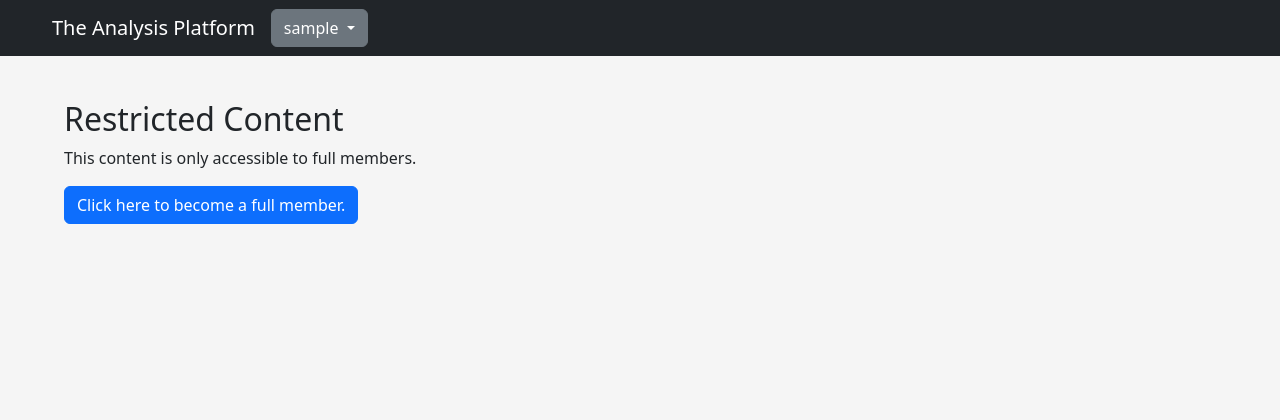
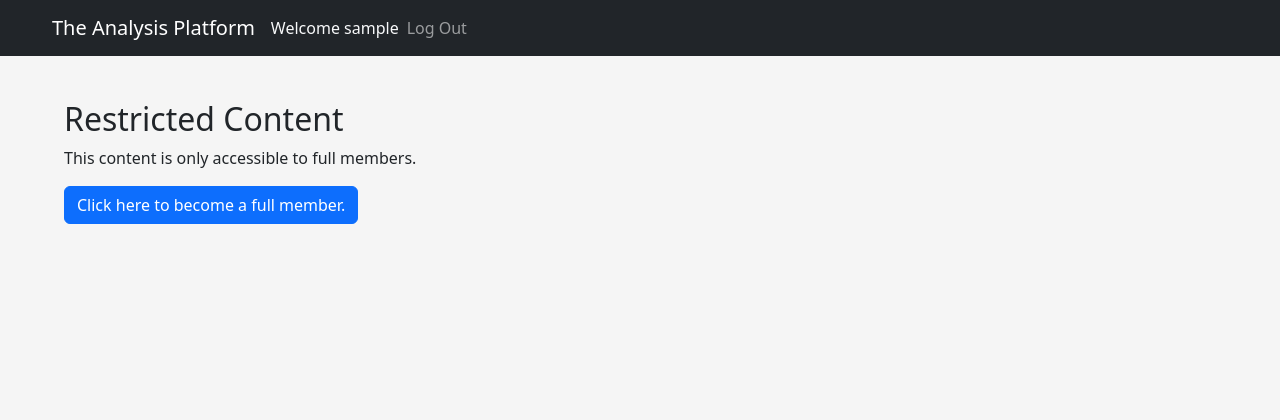
Before and after one commit to am-derrick/F_n_M-Platform, a Django app: page /macroeconomics/upgrade/ in a window 1280 px wide. Shown: the top 420 px of the page. Run offline with Django 5.2, Linux system fonts and the light colour scheme; the visitor is signed in with stand-in values (Sample User, id 1); parts of the project's set-up code (start-up, migrations or seed data) failed here and were passed over; some libraries are stand-ins or nearby versions; some web fonts are replaced.

Commit message:
add: custom logout that redirects to the login page

```diff
--- a/accounts/urls.py
+++ b/accounts/urls.py
@@ -1,9 +1,9 @@
 from django.urls import path
-from .views import home, signup, CustomLogoutView, CustomLoginView
+from .views import home, signup, custom_logout_view, CustomLoginView
 
 urlpatterns = [
     path('home/', home, name='home'),
     path('signup/', signup, name='signup'),
     path('login/', CustomLoginView.as_view(), name='login'),
-    path('logout/', CustomLogoutView.as_view(), name='logout'),
+    path('logout/', custom_logout_view, name='logout'),
 ]
--- a/analysis_platform/settings.py
+++ b/analysis_platform/settings.py
@@ -150,6 +150,9 @@ DEFAULT_AUTO_FIELD = 'django.db.models.BigAutoField'
 # Redirect to the home page after login
 LOGIN_REDIRECT_URL = '/accounts/home/'
 
+# logout redirect
+LOGOUT_REDIRECT_URL = '/login/'
+
 # Custom user with full member access
 AUTH_USER_MODEL = 'accounts.CustomUser'
 
--- a/templates/base.html
+++ b/templates/base.html
@@ -36,6 +36,17 @@
         .navbar {
             margin-bottom: 20px;
         }
+        .navbar-nav {
+            display: flex;
+            align-items: center;
+        }
+        .nav-item.username {
+            margin-right: auto;
+            text-align: center;
+        }
+        .nav-item.logout {
+            margin-left: auto;
+        }
 
         .footer {
             background-color: #343a40;
@@ -57,7 +68,7 @@
         }
 
         .breadcrumb {
-            background-color: #ffffff; /* White background for breadcrumbs */
+            background-color: #ffffff;
             border-radius: 0.25rem;
             padding: 10px 15px;
             margin-bottom: 20px;
@@ -75,45 +86,31 @@
                 <span class="navbar-toggler-icon"></span>
             </button>
             <div class="collapse navbar-collapse" id="mainMenu">
-                {% if user.is_authenticated %}
-                    <ul class="navbar-nav ml-auto">
-                        <div class="dropdown">
-                            <button class="btn btn-secondary dropdown-toggle" id="userMenu" role="button"
-                               data-bs-toggle="dropdown" aria-haspopup="true" aria-expanded="false">
-                                {{ user.username }}
-                            </button>
-                            <ul class="dropdown-menu">
-                                <li><a class="dropdown-item" href="#">My Profile</a></li>
-                                <li><a class="dropdown-item" href="#">Settings</a></li>
-                                <div class="dropdown-divider"></div>
-                                <li><a class="dropdown-item" href="{% url 'logout' %}">Log Out</a></li>
-                            </ul>
-                        </div>
-                    </ul>
-                {% else %}
-                    <form class="form-inline ml-auto">
-                        <a href="{% url 'login' %}" class="btn btn-outline-secondary">Log In</a>
-                        <a href="{% url 'signup' %}" class="btn btn-secondary ml-2">Sign Up</a>
-                    </form>
-                {% endif %}
-                {% if messages %}
-                    <div class="messages">
-                        {% for message in messages %}
-                        <div class="alert {{ message.tags }}">{{ message }}</div>
-                        {% endfor %}
-                    </div>
-                {% endif %}
-
+                <ul class="navbar-nav mr-auto">
+                    <!-- Add additional nav items here -->
+                </ul>
+                <ul class="navbar-nav ml-auto">
+                    {% if user.is_authenticated %}
+                        <li class="nav-item">
+                            <span class="navbar-text text-light mr-3">Welcome {{ user.username }}</span>
+                        </li>
+                        <li class="nav-item">
+                            <a class="nav-link" href="{% url 'logout' %}">Log Out</a>
+                        </li>
+                    {% else %}
+                        <li class="nav-item">
+                            <a class="nav-link" href="{% url 'login' %}">Log In</a>
+                        </li>
+                        <li class="nav-item">
+                            <a class="nav-link" href="{% url 'signup' %}">Sign Up</a>
+                        </li>
+                    {% endif %}
+                </ul>
             </div>
         </div>
     </nav>
 
     <div class="container">
-
-        {% block breadcrumb %}
-        <!-- Example: <li class="breadcrumb-item"><a href="#">Home</a></li> -->
-        {% endblock %}
-
         {% block content %}
         <!-- Main content will be injected here -->
         {% endblock %}
```
Also changed, not shown: accounts/views.py (+6 -3 lines).
